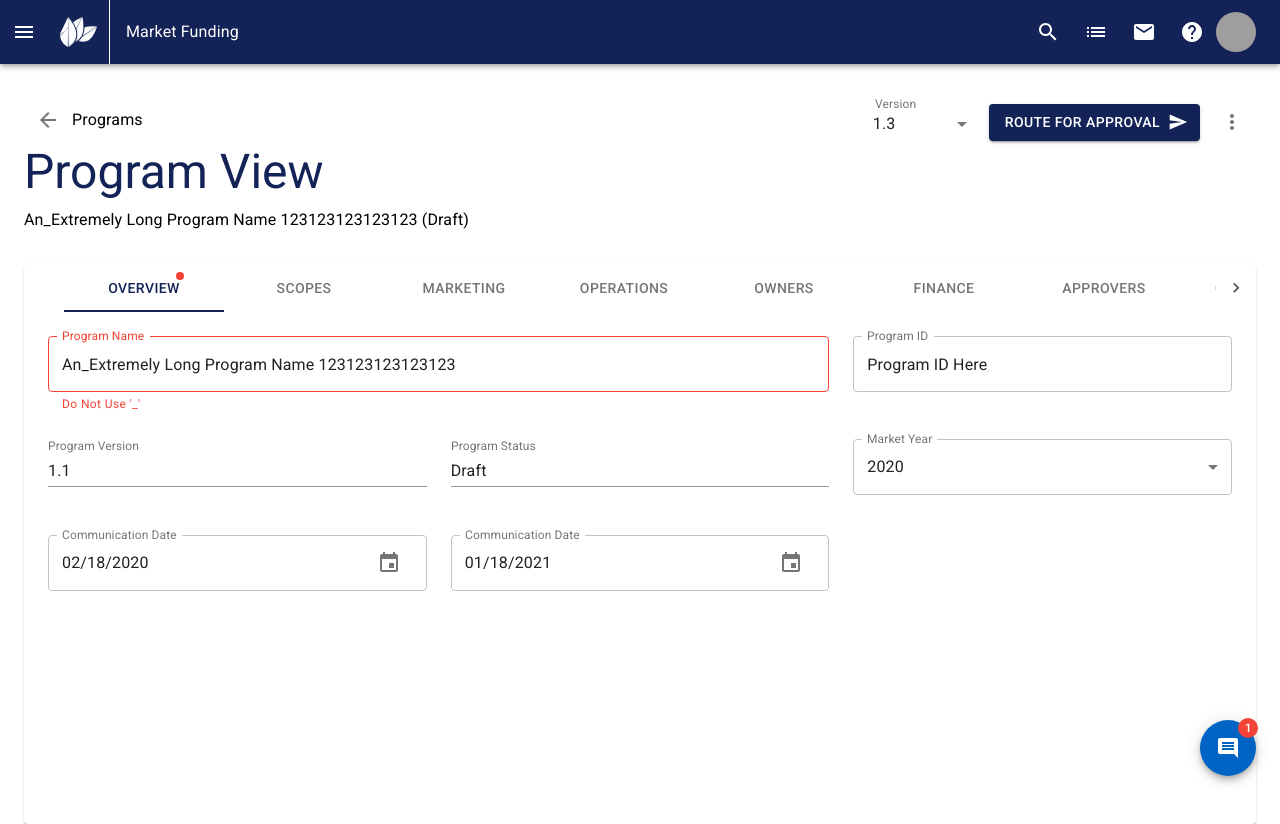
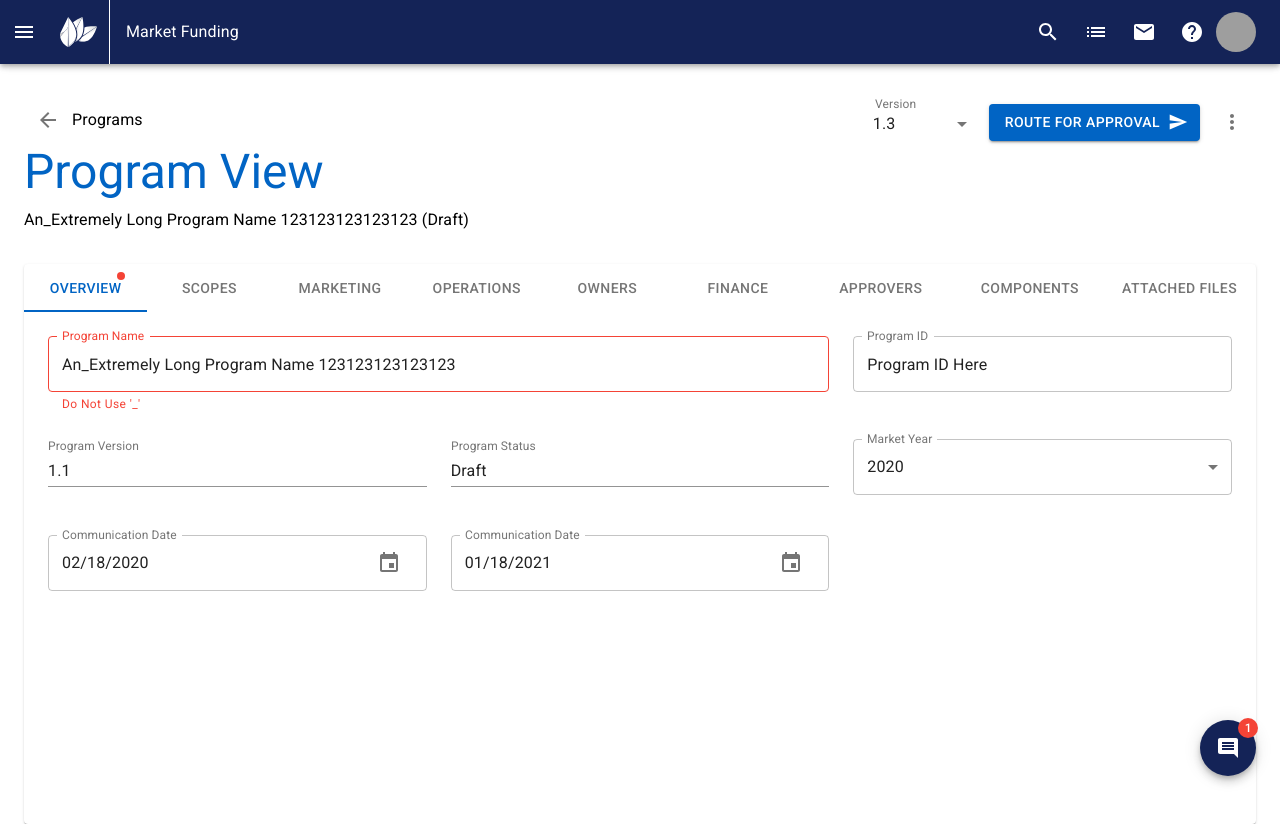
Before and after one commit to stephen-salyer/testingDART, a React (Create React App) app: page /program/0 in a window 1280 px wide. Built offline with nearby package versions, Linux system fonts and the light colour scheme; grey boxes are pictures that could not be loaded; the HTML template or start-up script is replaced by a standard one.

Commit message:
Eligibility Updates, Branding Color Changes
Primary and Secondary color swap per Element Velocity Branding

```diff
--- a/src/App.js
+++ b/src/App.js
@@ -14,13 +14,10 @@ import MemberList from './Components/MemberList';
 const theme = createMuiTheme({
   palette: {
     primary: {
-      main: '#142357',
+      main: '#0164C4',
     },
     secondary: {
-      main: '#0164C4',
-    },
-    danger: {
-      main: '#f44336',
+      main: '#142357',
     },
   },
 });
--- a/src/Components/ComponentInformationMarketing.js
+++ b/src/Components/ComponentInformationMarketing.js
@@ -16,9 +16,12 @@ import {
   Divider,
   CardHeader,
   Checkbox,
+  ListItemText,
+  CircularProgress,
 } from '@material-ui/core';
 import GeographyEligibilityCountry from './GeographyEligibilityCountry';
 import GeographyEligibilityState from './GeographyEligibilityState';
+import GeographyEligibilityCounty from './GeographyEligibilityCounty';
 
 const useStyles = makeStyles((theme) => ({
   root: {
@@ -66,9 +69,6 @@ export default function ComponentInformationMarketing() {
     <div className={classes.root}>
       <Box
         style={{
-          overflowX: 'hidden',
-          overflowY: 'scroll',
-          maxHeight: '41vh',
           paddingTop: '8px',
         }}
       >
@@ -218,19 +218,20 @@ export default function ComponentInformationMarketing() {
             <FormControl multiple fullWidth variant="outlined">
               <InputLabel>Country</InputLabel>
               <Select label="Country">
-                <Box pl={2}>
-                  <FormControlLabel
-                    control={
-                      <Checkbox
-                        checked={state.checkedB}
-                        onChange={handleChange}
-                        name="checkedB"
-                        color="primary"
-                        value={10}
-                      />
-                    }
-                    label="United States of America"
-                  />
+                <Box
+                  pt={8}
+                  pb={8}
+                  display="flex"
+                  flexDirection="column"
+                  justifyContent="center"
+                  alignItems="center"
+                >
+                  <CircularProgress color="secondary" />
+                  <Box p={3}>
+                    <Typography>
+                      Grab some coffee. Its gonna be a minute...
+                    </Typography>
+                  </Box>
                 </Box>
                 {/* <MenuItem value={10}>United States of America</MenuItem> */}
               </Select>
@@ -261,6 +262,35 @@ export default function ComponentInformationMarketing() {
             </FormControl>
             <GeographyEligibilityState />
           </Grid>
+          <Grid item sm={12} md={6}>
+            <FormControl multiple fullWidth variant="outlined">
+              <InputLabel>Counties / Disctricts / Ect.</InputLabel>
+              <Select label="Counties / Disctricts / Ect.">
+                {[1, 2, 3, 4, 5, 6].map((n) => (
+                  <Box pl={2} key={n}>
+                    <FormControlLabel
+                      control={
+                        <Checkbox
+                          checked={state.checkedB}
+                          onChange={handleChange}
+                          name="checkedB"
+                          color="primary"
+                          value={10}
+                        />
+                      }
+                      label={
+                        <ListItemText
+                          primary="County Name"
+                          secondary="Country Name • State Name"
+                        />
+                      }
+                    />
+                  </Box>
+                ))}
+              </Select>
+            </FormControl>
+            <GeographyEligibilityCounty />
+          </Grid>
         </Grid>
       </Box>
     </div>
--- a/src/Components/Components.js
+++ b/src/Components/Components.js
@@ -97,6 +97,7 @@ export default function Components() {
       <Grid container>
         <div className={classes.root}>
           <Tabs
+            style={{position: 'sticky', top: '0'}}
             orientation="vertical"
             variant="scrollable"
             value={value}
--- a/src/Components/GeographyEligibilityCounty.js
+++ b/src/Components/GeographyEligibilityCounty.js
@@ -37,9 +37,6 @@ export default function GeographyEligibilityState() {
     setValue(newValue);
   };
 
-  var foo = new Array(49);
-
-  for (var i = 0; i < foo.length; i++)
   return (
     <>
       <AppBar
@@ -56,18 +53,49 @@ export default function GeographyEligibilityState() {
           aria-label="simple tabs example"
           variant="fullWidth"
         >
-            <Tab label="Included (3)" />
-            <Tab label="Excluded (49)" />
+          <Tab label="Included (324)" />
+          <Tab label="Excluded (16,000)" />
         </Tabs>
       </AppBar>
       <TabPanel value={value} index={0}>
         <Box style={{height: '255px', overflow: 'scroll'}}>
-            {[1, 2, 3].map((n) => (
+          {[
+            1,
+            2,
+            3,
+            4,
+            5,
+            6,
+            7,
+            8,
+            9,
+            10,
+            11,
+            12,
+            13,
+            14,
+            15,
+            16,
+            17,
+            18,
+            19,
+            20,
+            21,
+            22,
+            23,
+            24,
+            25,
+            26,
+            27,
+            28,
+            29,
+            30,
+          ].map((n) => (
             <>
               <List key={n}>
                 <ListItemText
-                    primary="State Name Here"
-                    secondary="Country Name Here"
+                  primary="County Name Here"
+                  secondary="Country Name Here • State Name Here"
                 />
                 <ListItemSecondaryAction>
                   <IconButton edge="end" aria-label="delete">
@@ -136,8 +164,8 @@ export default function GeographyEligibilityState() {
             <>
               <List key={n}>
                 <ListItemText
-                    primary="State Name Here"
-                    secondary="Country Name Here"
+                  primary="County Name Here"
+                  secondary="Country Name Here • State Name Here"
                 />
                 <ListItemSecondaryAction>
                   <IconButton edge="end" aria-label="delete">
--- a/src/Components/Owners.js
+++ b/src/Components/Owners.js
@@ -5,6 +5,7 @@ import MenuItem from '@material-ui/core/MenuItem';
 import FormControl from '@material-ui/core/FormControl';
 import Select from '@material-ui/core/Select';
 import RemoveCircleIcon from '@material-ui/icons/RemoveCircle';
+import OwnersToggle from './OwnersToggle';
 import {
   Grid,
   Checkbox,
@@ -12,10 +13,7 @@ import {
   ListItem,
   ListItemSecondaryAction,
   IconButton,
-  FormControlLabel,
-  Switch,
   List,
-  Typography,
   Box,
   Divider,
 } from '@material-ui/core';
@@ -96,17 +94,7 @@ export default function CustomizedSelects() {
                   <Fragment key={n}>
                     <List>
                       <ListItem>
-                        <FormControlLabel
-                          style={{margin: '0 16px 0 0'}}
-                          value={
-                            <Typography variant="caption">Not Done</Typography>
-                          }
-                          control={<Switch color="primary" />}
-                          label={
-                            <Typography variant="caption">Not Done</Typography>
-                          }
-                          labelPlacement="top"
-                        />
+                        <OwnersToggle />
                         <ListItemText
                           primary={n.split(' ')[1]}
                           secondary={n.split(' ')[0]}
--- /dev/null
+++ b/src/Components/OwnersToggle.js
@@ -0,0 +1,40 @@
+import React from 'react';
+import FormControlLabel from '@material-ui/core/FormControlLabel';
+import Switch from '@material-ui/core/Switch';
+import {Typography} from '@material-ui/core';
+
+class OwnersToggle extends React.Component {
+  state = {
+    checked: false,
+  };
+
+  handleChange = (event) => {
+    this.setState({checked: event.target.checked});
+  };
+
+  render() {
+    return (
+      <FormControlLabel
+        control={
+          <Switch
+            classes={this.props.classes}
+            checked={this.state.checked}
+            onChange={this.handleChange}
+            value="checked"
+            color="secondary"
+          />
+        }
+        labelPlacement="top"
+        label={
+          this.state.checked ? (
+            <Typography variant="caption">Done</Typography>
+          ) : (
+            <Typography variant="caption">Not Done</Typography>
+          )
+        }
+      />
+    );
+  }
+}
+
+export default OwnersToggle;
--- a/src/Components/Program.js
+++ b/src/Components/Program.js
@@ -74,13 +74,6 @@ const useStyles = makeStyles((theme) => ({
   },
 }));
 
-function a11yProps(index) {
-  return {
-    id: `full-width-tab-${index}`,
-    'aria-controls': `full-width-tabpanel-${index}`,
-  };
-}
-
 const TabPanel = (props) => {
   const {children, value, index, ...other} = props;
 
@@ -116,11 +109,10 @@ const Program = () => {
               onChange={handleChange}
               indicatorColor="primary"
               textColor="primary"
-              variant="scrollable"
               scrollButtons="auto"
-              aria-label="full width tabs example"
             >
               <Tab
+                style={{minWidth: '10%'}}
                 label={
                   <div>
                     <Badge color="error" variant="dot">
@@ -128,16 +120,15 @@ const Program = () => {
                     </Badge>
                   </div>
                 }
-                {...a11yProps(0)}
               />
-              <Tab label="Scopes" {...a11yProps(1)} />
-              <Tab label="Marketing" {...a11yProps(2)} />
-              <Tab label="Operations" {...a11yProps(3)} />
-              <Tab label="Owners" {...a11yProps(4)} />
-              <Tab label="Finance" {...a11yProps(5)} />
-              <Tab label="Approvers" {...a11yProps(6)} />
-              <Tab label="Components" {...a11yProps(7)} />
-              <Tab label="Attached Files" {...a11yProps(8)} />
+              <Tab style={{minWidth: '10.1%'}} label="Scopes" />
+              <Tab style={{minWidth: '11.1%'}} label="Marketing" />
+              <Tab style={{minWidth: '11.1%'}} label="Operations" />
+              <Tab style={{minWidth: '10.1%'}} label="Owners" />
+              <Tab style={{minWidth: '11.1%'}} label="Finance" />
+              <Tab style={{minWidth: '12.1%'}} label="Approvers" />
+              <Tab style={{minWidth: '12.1%'}} label="Components" />
+              <Tab style={{minWidth: '12.2%'}} label="Attached Files" />
             </Tabs>
             <TabPanel value={value} index={0}>
               <Box p={3}>
--- a/src/Components/SecondaryNav.js
+++ b/src/Components/SecondaryNav.js
@@ -55,7 +55,7 @@ const SecondaryNav = () => {
           </Typography>
         </Grid>
         <Grid item={true} sm={12} md={6}>
-          <Box display="flex" justifyContent="flex-end">
+          <Box display="flex" justifyContent="flex-end" alignItems="center">
             <Button
               variant="contained"
               color="primary"
```
Lines whose indentation alone changed are shown as unchanged.
